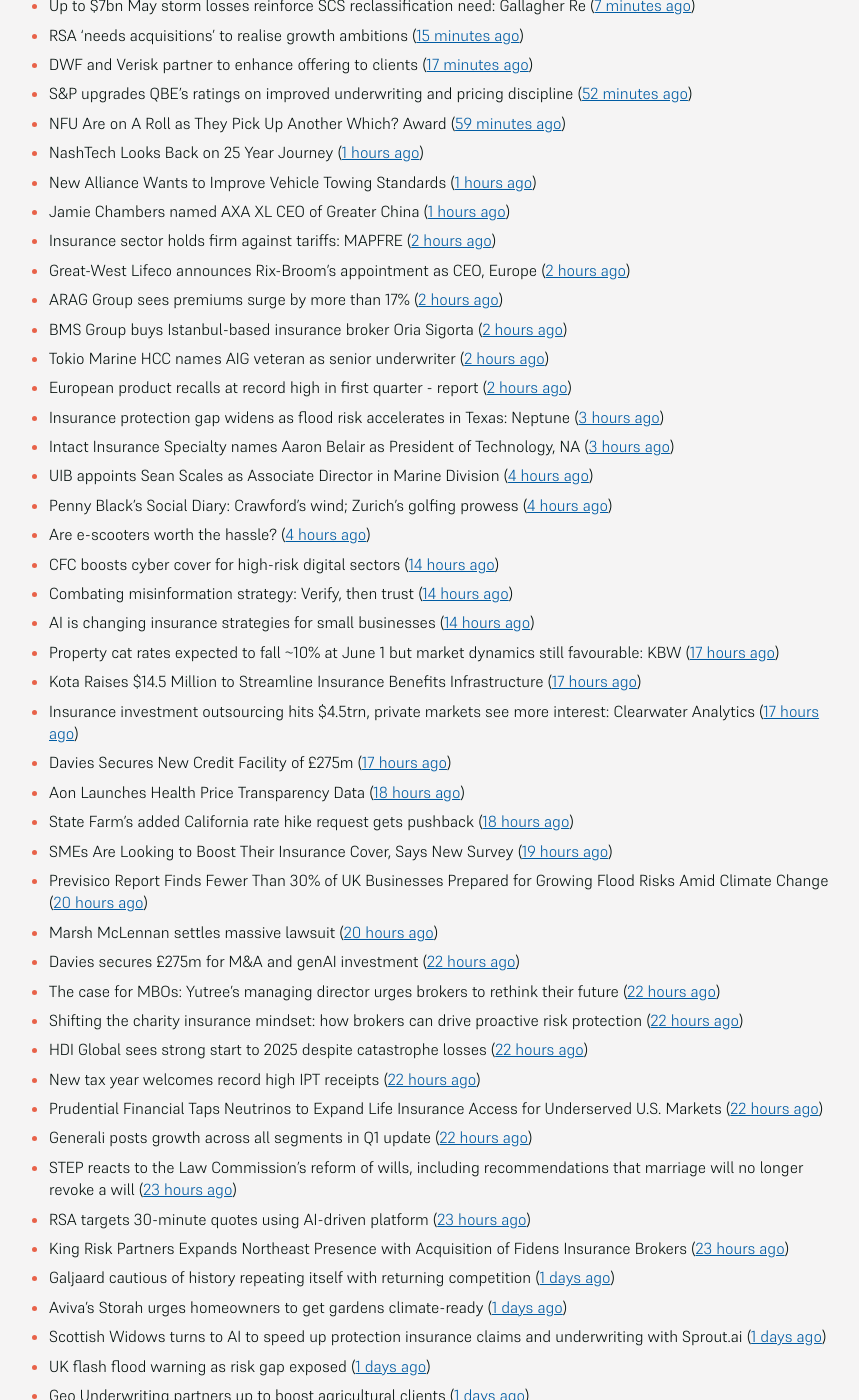
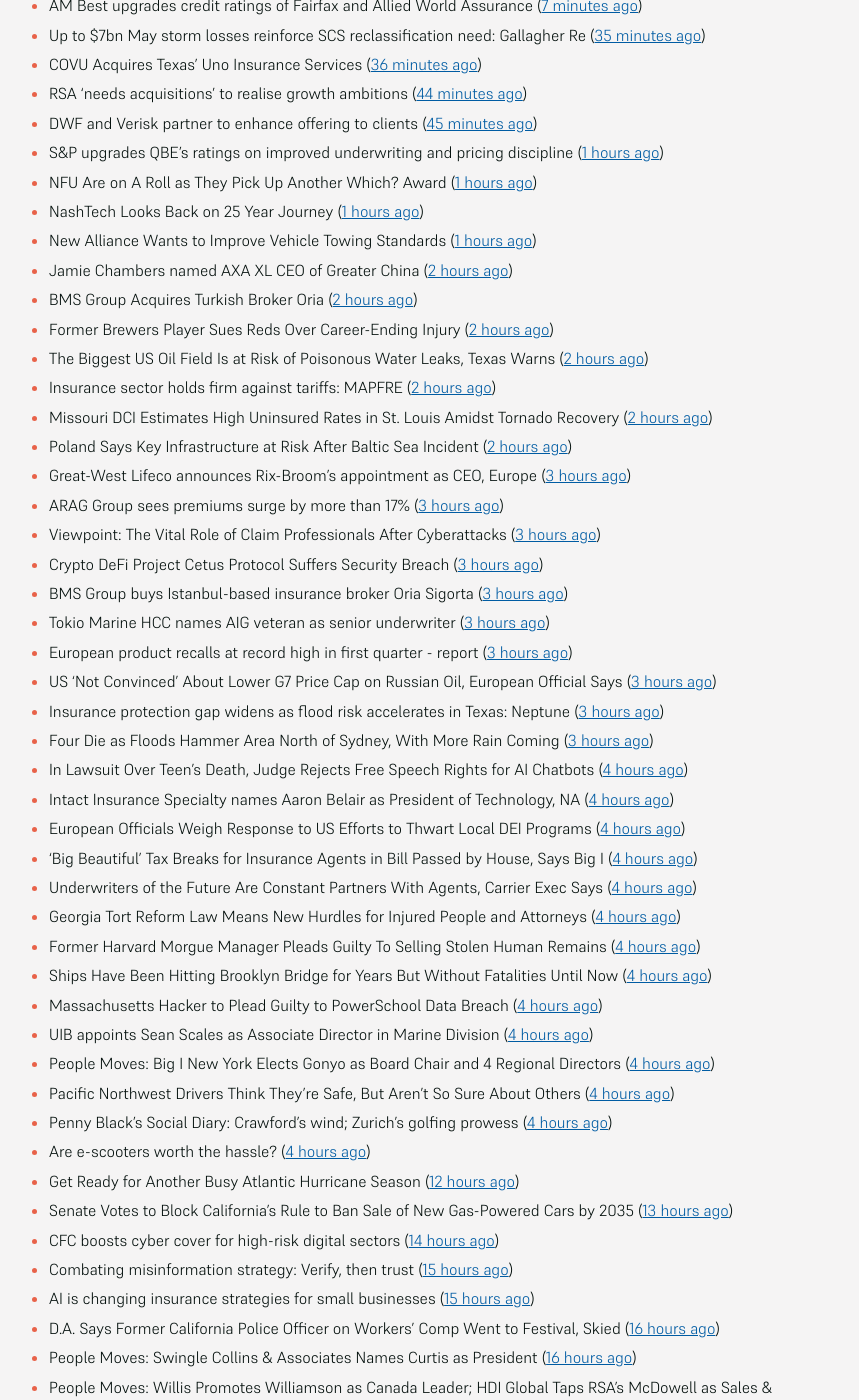
Before and after one commit to mat-0/feeds.thechels.uk, a Jekyll site: the page built from index.md, in a window 1280 px wide and 1400 px high, scrolled down 280 px. Shown: the whole window, without its empty margins (215-1074 px from the left). Built offline with Jekyll 4.4.1, drawn with Linux system fonts in a browser that asks for light colours; some of the changed text lies outside the part shown.

Commit message:
New Feed

```diff
--- a/index.md
+++ b/index.md
@@ -8,47 +8,72 @@ description: Latest Updates
 [Get this as an RSS feed](/feed.rss)
 
 <!-- news_marker starts -->
-- Up to $7bn May storm losses reinforce SCS reclassification need: Gallagher Re ([7 minutes ago](https://www.reinsurancene.ws/up-to-7bn-may-storm-losses-reinforce-scs-reclassification-need-gallagher-re/))
-- RSA ‘needs acquisitions’ to realise growth ambitions ([15 minutes ago](https://www.postonline.co.uk/news/7957807/rsa-%E2%80%98needs-acquisitions%E2%80%99-to-realise-growth-ambitions))
-- DWF and Verisk partner to enhance offering to clients ([17 minutes ago](https://www.postonline.co.uk/news/7957815/dwf-and-verisk-partner-to-enhance-offering-to-clients))
-- S&P upgrades QBE’s ratings on improved underwriting and pricing discipline ([52 minutes ago](https://www.reinsurancene.ws/sp-upgrades-qbes-ratings-on-improved-underwriting-and-pricing-discipline/))
-- NFU Are on A Roll as They Pick Up Another Which? Award ([59 minutes ago](https://insurance-edge.net/2025/05/23/nfu-are-on-a-roll-as-they-pick-up-another-which-award/))
+- AM Best upgrades credit ratings of Fairfax and Allied World Assurance ([7 minutes ago](https://www.reinsurancene.ws/am-best-upgrades-credit-ratings-of-fairfax-and-allied-world-assurance/))
+- Up to $7bn May storm losses reinforce SCS reclassification need: Gallagher Re ([35 minutes ago](https://www.reinsurancene.ws/up-to-7bn-may-storm-losses-reinforce-scs-reclassification-need-gallagher-re/))
+- COVU Acquires Texas’ Uno Insurance Services ([36 minutes ago](https://www.insurancejournal.com/news/southcentral/2025/05/23/824917.htm))
+- RSA ‘needs acquisitions’ to realise growth ambitions ([44 minutes ago](https://www.postonline.co.uk/news/7957807/rsa-%E2%80%98needs-acquisitions%E2%80%99-to-realise-growth-ambitions))
+- DWF and Verisk partner to enhance offering to clients ([45 minutes ago](https://www.postonline.co.uk/news/7957815/dwf-and-verisk-partner-to-enhance-offering-to-clients))
+- S&P upgrades QBE’s ratings on improved underwriting and pricing discipline ([1 hours ago](https://www.reinsurancene.ws/sp-upgrades-qbes-ratings-on-improved-underwriting-and-pricing-discipline/))
+- NFU Are on A Roll as They Pick Up Another Which? Award ([1 hours ago](https://insurance-edge.net/2025/05/23/nfu-are-on-a-roll-as-they-pick-up-another-which-award/))
 - NashTech Looks Back on 25 Year Journey ([1 hours ago](https://insurance-edge.net/2025/05/23/nashtech-looks-back-on-25-year-journey/))
 - New Alliance Wants to Improve Vehicle Towing Standards ([1 hours ago](https://insurance-edge.net/2025/05/23/new-alliance-wants-to-improve-vehicle-towing-standards/))
-- Jamie Chambers named AXA XL CEO of Greater China ([1 hours ago](https://www.reinsurancene.ws/jamie-chambers-named-axa-xl-ceo-of-greater-china/))
+- Jamie Chambers named AXA XL CEO of Greater China ([2 hours ago](https://www.reinsurancene.ws/jamie-chambers-named-axa-xl-ceo-of-greater-china/))
+- BMS Group Acquires Turkish Broker Oria ([2 hours ago](https://www.insurancejournal.com/news/international/2025/05/23/824941.htm))
+- Former Brewers Player Sues Reds Over Career-Ending Injury ([2 hours ago](https://www.insurancejournal.com/news/midwest/2025/05/23/824903.htm))
+- The Biggest US Oil Field Is at Risk of Poisonous Water Leaks, Texas Warns ([2 hours ago](https://www.insurancejournal.com/news/southcentral/2025/05/23/824907.htm))
 - Insurance sector holds firm against tariffs: MAPFRE ([2 hours ago](https://www.reinsurancene.ws/insurance-sector-holds-firm-against-tariffs-mapfre/))
-- Great-West Lifeco announces Rix-Broom’s appointment as CEO, Europe ([2 hours ago](https://www.reinsurancene.ws/great-west-lifeco-announces-rix-brooms-appointment-as-ceo-europe/))
-- ARAG Group sees premiums surge by more than 17% ([2 hours ago](https://www.insurancebusinessmag.com/uk/news/breaking-news/arag-group-sees-premiums-surge-by-more-than-17-536693.aspx))
-- BMS Group buys Istanbul-based insurance broker Oria Sigorta ([2 hours ago](https://www.insurancebusinessmag.com/uk/news/breaking-news/bms-group-buys-istanbulbased-insurance-broker-oria-sigorta-536691.aspx))
-- Tokio Marine HCC names AIG veteran as senior underwriter ([2 hours ago](https://www.insurancebusinessmag.com/uk/news/professional-liability/tokio-marine-hcc-names-aig-veteran-as-senior-underwriter-536690.aspx))
-- European product recalls at record high in first quarter - report ([2 hours ago](https://www.insurancebusinessmag.com/uk/news/breaking-news/european-product-recalls-at-record-high-in-first-quarter--report-536689.aspx))
+- Missouri DCI Estimates High Uninsured Rates in St. Louis Amidst Tornado Recovery ([2 hours ago](https://www.insurancejournal.com/news/midwest/2025/05/23/824913.htm))
+- Poland Says Key Infrastructure at Risk After Baltic Sea Incident ([2 hours ago](https://www.insurancejournal.com/news/international/2025/05/23/824938.htm))
+- Great-West Lifeco announces Rix-Broom’s appointment as CEO, Europe ([3 hours ago](https://www.reinsurancene.ws/great-west-lifeco-announces-rix-brooms-appointment-as-ceo-europe/))
+- ARAG Group sees premiums surge by more than 17% ([3 hours ago](https://www.insurancebusinessmag.com/uk/news/breaking-news/arag-group-sees-premiums-surge-by-more-than-17-536693.aspx))
+- Viewpoint: The Vital Role of Claim Professionals After Cyberattacks ([3 hours ago](https://www.insurancejournal.com/news/national/2025/05/23/824781.htm))
+- Crypto DeFi Project Cetus Protocol Suffers Security Breach ([3 hours ago](https://www.insurancejournal.com/news/international/2025/05/23/824934.htm))
+- BMS Group buys Istanbul-based insurance broker Oria Sigorta ([3 hours ago](https://www.insurancebusinessmag.com/uk/news/breaking-news/bms-group-buys-istanbulbased-insurance-broker-oria-sigorta-536691.aspx))
+- Tokio Marine HCC names AIG veteran as senior underwriter ([3 hours ago](https://www.insurancebusinessmag.com/uk/news/professional-liability/tokio-marine-hcc-names-aig-veteran-as-senior-underwriter-536690.aspx))
+- European product recalls at record high in first quarter - report ([3 hours ago](https://www.insurancebusinessmag.com/uk/news/breaking-news/european-product-recalls-at-record-high-in-first-quarter--report-536689.aspx))
+- US ‘Not Convinced’ About Lower G7 Price Cap on Russian Oil, European Official Says ([3 hours ago](https://www.insurancejournal.com/news/international/2025/05/23/824931.htm))
 - Insurance protection gap widens as flood risk accelerates in Texas: Neptune ([3 hours ago](https://www.reinsurancene.ws/insurance-protection-gap-widens-as-flood-risk-accelerates-in-texas-neptune/))
-- Intact Insurance Specialty names Aaron Belair as President of Technology, NA ([3 hours ago](https://www.reinsurancene.ws/intact-insurance-specialty-names-aaron-belair-as-president-of-technology-na/))
+- Four Die as Floods Hammer Area North of Sydney, With More Rain Coming ([3 hours ago](https://www.insurancejournal.com/news/international/2025/05/23/824927.htm))
+- In Lawsuit Over Teen’s Death, Judge Rejects Free Speech Rights for AI Chatbots ([4 hours ago](https://www.insurancejournal.com/news/national/2025/05/23/824758.htm))
+- Intact Insurance Specialty names Aaron Belair as President of Technology, NA ([4 hours ago](https://www.reinsurancene.ws/intact-insurance-specialty-names-aaron-belair-as-president-of-technology-na/))
+- European Officials Weigh Response to US Efforts to Thwart Local DEI Programs ([4 hours ago](https://www.insurancejournal.com/news/international/2025/05/23/824762.htm))
+- ‘Big Beautiful’ Tax Breaks for Insurance Agents in Bill Passed by House, Says Big I ([4 hours ago](https://www.insurancejournal.com/news/national/2025/05/23/824883.htm))
+- Underwriters of the Future Are Constant Partners With Agents, Carrier Exec Says ([4 hours ago](https://www.insurancejournal.com/news/national/2025/05/23/824719.htm))
+- Georgia Tort Reform Law Means New Hurdles for Injured People and Attorneys ([4 hours ago](https://www.insurancejournal.com/news/southeast/2025/05/23/824861.htm))
+- Former Harvard Morgue Manager Pleads Guilty To Selling Stolen Human Remains ([4 hours ago](https://www.insurancejournal.com/news/east/2025/05/23/824859.htm))
+- Ships Have Been Hitting Brooklyn Bridge for Years But Without Fatalities Until Now ([4 hours ago](https://www.insurancejournal.com/news/east/2025/05/23/824881.htm))
+- Massachusetts Hacker to Plead Guilty to PowerSchool Data Breach ([4 hours ago](https://www.insurancejournal.com/news/east/2025/05/23/824874.htm))
 - UIB appoints Sean Scales as Associate Director in Marine Division ([4 hours ago](https://www.reinsurancene.ws/uib-appoints-sean-scales-as-associate-director-in-marine-division/))
+- People Moves: Big I New York Elects Gonyo as Board Chair and 4 Regional Directors ([4 hours ago](https://www.insurancejournal.com/news/east/2025/05/23/824816.htm))
+- Pacific Northwest Drivers Think They’re Safe, But Aren’t So Sure About Others ([4 hours ago](https://www.insurancejournal.com/news/west/2025/05/23/824682.htm))
 - Penny Black’s Social Diary: Crawford’s wind; Zurich’s golfing prowess ([4 hours ago](https://www.postonline.co.uk/people/7957569/penny-black%E2%80%99s-social-diary-crawford%E2%80%99s-wind-zurich%E2%80%99s-golfing-prowess))
 - Are e-scooters worth the hassle? ([4 hours ago](https://www.postonline.co.uk/regulation/7957744/are-e-scooters-worth-the-hassle))
+- Get Ready for Another Busy Atlantic Hurricane Season ([12 hours ago](https://www.insurancejournal.com/news/national/2025/05/22/824899.htm))
+- Senate Votes to Block California’s Rule to Ban Sale of New Gas-Powered Cars by 2035 ([13 hours ago](https://www.insurancejournal.com/news/west/2025/05/22/824884.htm))
 - CFC boosts cyber cover for high-risk digital sectors ([14 hours ago](https://www.insurancebusinessmag.com/uk/news/cyber/cfc-boosts-cyber-cover-for-highrisk-digital-sectors-536652.aspx))
-- Combating misinformation strategy: Verify, then trust ([14 hours ago](https://www.dig-in.com/opinion/strategies-for-fighting-misinformation))
-- AI is changing insurance strategies for small businesses ([14 hours ago](https://www.dig-in.com/opinion/ai-is-changing-insurance-strategies-for-small-businesses))
+- Combating misinformation strategy: Verify, then trust ([15 hours ago](https://www.dig-in.com/opinion/strategies-for-fighting-misinformation))
+- AI is changing insurance strategies for small businesses ([15 hours ago](https://www.dig-in.com/opinion/ai-is-changing-insurance-strategies-for-small-businesses))
+- D.A. Says Former California Police Officer on Workers’ Comp Went to Festival, Skied ([16 hours ago](https://www.insurancejournal.com/news/west/2025/05/22/824698.htm))
+- People Moves: Swingle Collins & Associates Names Curtis as President ([16 hours ago](https://www.insurancejournal.com/news/southcentral/2025/05/22/824852.htm))
+- People Moves: Willis Promotes Williamson as Canada Leader; HDI Global Taps RSA’s McDowell as Sales & Distribution Lead for International Programs and Captives ([17 hours ago](https://www.insurancejournal.com/news/international/2025/05/22/824842.htm))
 - Property cat rates expected to fall ~10% at June 1 but market dynamics still favourable: KBW ([17 hours ago](https://www.reinsurancene.ws/property-cat-rates-expected-to-fall-10-at-june-1-but-market-dynamics-still-favourable-kbw/))
 - Kota Raises $14.5 Million to Streamline Insurance Benefits Infrastructure ([17 hours ago](https://www.insurtechinsights.com/kota-raises-14-5-million-to-streamline-insurance-benefits-infrastructure/))
-- Insurance investment outsourcing hits $4.5trn, private markets see more interest: Clearwater Analytics ([17 hours ago](https://www.reinsurancene.ws/insurance-investment-outsourcing-hits-4-5trn-private-markets-see-more-interest-clearwater-analytics/))
-- Davies Secures New Credit Facility of £275m ([17 hours ago](https://insurance-edge.net/2025/05/22/davies-secures-new-credit-facility-of-275m/))
+- Davies Secures New Credit Facility of £275m ([18 hours ago](https://insurance-edge.net/2025/05/22/davies-secures-new-credit-facility-of-275m/))
 - Aon Launches Health Price Transparency Data ([18 hours ago](https://insurance-edge.net/2025/05/22/aon-launches-health-price-transparency-data/))
-- State Farm's added California rate hike request gets pushback ([18 hours ago](https://www.dig-in.com/news/state-farms-added-california-rate-hike-gets-pushback))
-- SMEs Are Looking to Boost Their Insurance Cover, Says New Survey ([19 hours ago](https://insurance-edge.net/2025/05/22/smes-are-looking-to-boost-their-insurance-cover-says-new-survey/))
+- State Farm's added California rate hike request gets pushback ([19 hours ago](https://www.dig-in.com/news/state-farms-added-california-rate-hike-gets-pushback))
+- SMEs Are Looking to Boost Their Insurance Cover, Says New Survey ([20 hours ago](https://insurance-edge.net/2025/05/22/smes-are-looking-to-boost-their-insurance-cover-says-new-survey/))
 - Previsico Report Finds Fewer Than 30% of UK Businesses Prepared for Growing Flood Risks Amid Climate Change ([20 hours ago](https://www.insurtechinsights.com/previsico-report-finds-fewer-than-30-of-uk-businesses-prepared-for-growing-flood-risks-amid-climate-change/))
-- Marsh McLennan settles massive lawsuit ([20 hours ago](https://www.insurancebusinessmag.com/uk/news/legal-insights/marsh-mclennan-settles-massive-lawsuit-536579.aspx))
+- Marsh McLennan settles massive lawsuit ([21 hours ago](https://www.insurancebusinessmag.com/uk/news/legal-insights/marsh-mclennan-settles-massive-lawsuit-536579.aspx))
 - Davies secures £275m for M&A and genAI investment ([22 hours ago](https://www.postonline.co.uk/claims/7957808/davies-secures-%C2%A3275m-for-ma-and-genai-investment))
 - The case for MBOs: Yutree's managing director urges brokers to rethink their future ([22 hours ago](https://www.insurancebusinessmag.com/uk/news/business-resilience/the-case-for-mbos-yutrees-managing-director-urges-brokers-to-rethink-their-future-536561.aspx))
-- Shifting the charity insurance mindset: how brokers can drive proactive risk protection ([22 hours ago](https://www.insurancebusinessmag.com/uk/news/non-profits/shifting-the-charity-insurance-mindset-how-brokers-can-drive-proactive-risk-protection-536560.aspx))
-- HDI Global sees strong start to 2025 despite catastrophe losses ([22 hours ago](https://www.insurancebusinessmag.com/uk/news/breaking-news/hdi-global-sees-strong-start-to-2025-despite-catastrophe-losses-536559.aspx))
-- New tax year welcomes record high IPT receipts ([22 hours ago](https://www.insurancebusinessmag.com/uk/news/breaking-news/new-tax-year-welcomes-record-high-ipt-receipts-536558.aspx))
-- Prudential Financial Taps Neutrinos to Expand Life Insurance Access for Underserved U.S. Markets ([22 hours ago](https://www.insurtechinsights.com/prudential-financial-taps-neutrinos-to-expand-life-insurance-access-for-underserved-u-s-markets/))
-- Generali posts growth across all segments in Q1 update ([22 hours ago](https://www.insurancebusinessmag.com/uk/news/breaking-news/generali-posts-growth-across-all-segments-in-q1-update-536552.aspx))
+- Shifting the charity insurance mindset: how brokers can drive proactive risk protection ([23 hours ago](https://www.insurancebusinessmag.com/uk/news/non-profits/shifting-the-charity-insurance-mindset-how-brokers-can-drive-proactive-risk-protection-536560.aspx))
+- HDI Global sees strong start to 2025 despite catastrophe losses ([23 hours ago](https://www.insurancebusinessmag.com/uk/news/breaking-news/hdi-global-sees-strong-start-to-2025-despite-catastrophe-losses-536559.aspx))
+- New tax year welcomes record high IPT receipts ([23 hours ago](https://www.insurancebusinessmag.com/uk/news/breaking-news/new-tax-year-welcomes-record-high-ipt-receipts-536558.aspx))
+- Prudential Financial Taps Neutrinos to Expand Life Insurance Access for Underserved U.S. Markets ([23 hours ago](https://www.insurtechinsights.com/prudential-financial-taps-neutrinos-to-expand-life-insurance-access-for-underserved-u-s-markets/))
+- Generali posts growth across all segments in Q1 update ([23 hours ago](https://www.insurancebusinessmag.com/uk/news/breaking-news/generali-posts-growth-across-all-segments-in-q1-update-536552.aspx))
 - STEP reacts to the Law Commission’s reform of wills, including recommendations that marriage will no longer revoke a will ([23 hours ago](https://ifamagazine.com/step-reacts-to-the-law-commissions-reform-of-wills-including-recommendations-that-marriage-will-no-longer-revoke-a-will/))
 - RSA targets 30-minute quotes using AI-driven platform ([23 hours ago](https://www.postonline.co.uk/commercial/7957756/rsa-targets-30-minute-quotes-using-ai-driven-platform))
-- King Risk Partners Expands Northeast Presence with Acquisition of Fidens Insurance Brokers ([23 hours ago](https://www.insurtechinsights.com/king-risk-partners-expands-northeast-presence-with-acquisition-of-fidens-insurance-brokers/))
+- King Risk Partners Expands Northeast Presence with Acquisition of Fidens Insurance Brokers ([1 days ago](https://www.insurtechinsights.com/king-risk-partners-expands-northeast-presence-with-acquisition-of-fidens-insurance-brokers/))
 - Galjaard cautious of history repeating itself with returning competition ([1 days ago](https://www.postonline.co.uk/news/7957781/galjaard-cautious-of-history-repeating-itself-with-returning-competition))
 - Aviva’s Storah urges homeowners to get gardens climate-ready ([1 days ago](https://www.postonline.co.uk/personal/7957795/aviva%E2%80%99s-storah-urges-homeowners-to-get-gardens-climate-ready))
 - Scottish Widows turns to AI to speed up protection insurance claims and underwriting with Sprout.ai ([1 days ago](https://ifamagazine.com/scottish-widows-turns-to-ai-to-speed-up-protection-insurance-claims-and-underwriting-with-sprout-ai/))
@@ -73,8 +98,8 @@ description: Latest Updates
 - Data, data, data: MGAs play a key role in better market performance ([1 days ago](https://www.insurancebusinessmag.com/uk/news/columns/data-data-data-mgas-play-a-key-role-in-better-market-performance-536399.aspx))
 - Biba attendee seeks justice after payment fraud ([1 days ago](https://www.postonline.co.uk/news/7957800/biba-attendee-seeks-justice-after-payment-fraud))
 - 7.6 million adults take out private medical insurance as health crisis drives rapid growth in protection products ([1 days ago](https://ifamagazine.com/7-6-million-adults-take-out-private-medical-insurance-as-health-crisis-drives-rapid-growth-in-protection-products/))
-- Acrisure valued at $32bn following Bain Capital-led funding round ([1 days ago](https://www.postonline.co.uk/broker/7957799/acrisure-valued-at-32bn-following-bain-capital-led-funding-round))
-- Conifer and Skyward Specialty Launch Cannabis Select Insurance Program for Large-Scale Operators ([1 days ago](https://www.insurtechinsights.com/conifer-and-skyward-specialty-launch-cannabis-select-insurance-program-for-large-scale-operators/))
+- Acrisure valued at $32bn following Bain Capital-led funding round ([2 days ago](https://www.postonline.co.uk/broker/7957799/acrisure-valued-at-32bn-following-bain-capital-led-funding-round))
+- Conifer and Skyward Specialty Launch Cannabis Select Insurance Program for Large-Scale Operators ([2 days ago](https://www.insurtechinsights.com/conifer-and-skyward-specialty-launch-cannabis-select-insurance-program-for-large-scale-operators/))
 - Acrisure Secures $2.1 Billion Funding Led by Bain Capital, Boosts Valuation to $32 Billion ([2 days ago](https://www.insurtechinsights.com/acrisure-secures-2-1-billion-funding-led-by-bain-capital-boosts-valuation-to-32-billion/))
 - L&G upgrades Group Critical Illness Cover ([2 days ago](https://ifamagazine.com/lg-upgrades-group-critical-illness-cover/))
 - Cutting through the complexity of protection products ([2 days ago](https://ifamagazine.com/cutting-through-the-complexity-of-protection-products/))
```
